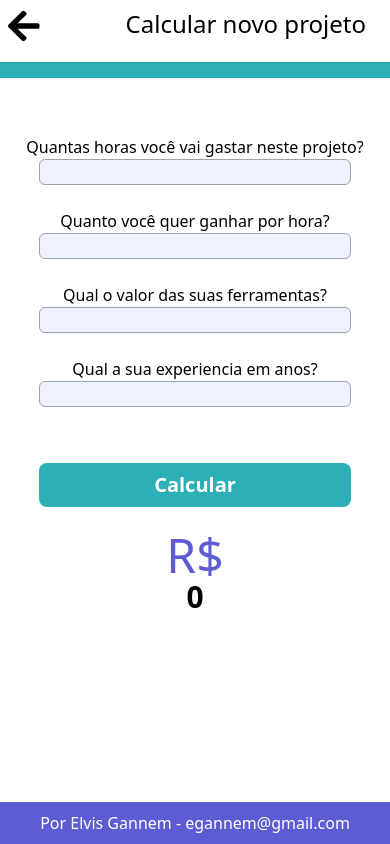
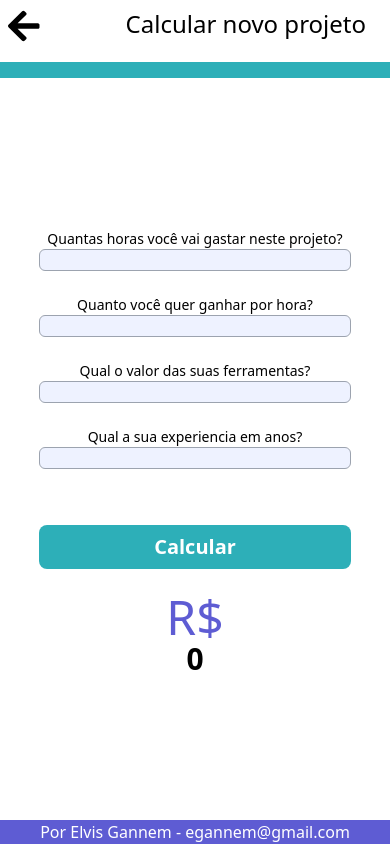
Before and after one commit to elvisgannem/freelancer-calc, a React (Create React App) app: page /newproject in a window 390 px wide. Built offline with nearby package versions, Linux system fonts and the light colour scheme.

Commit message:
visual changes

```diff
--- a/src/App.jsx
+++ b/src/App.jsx
@@ -12,7 +12,7 @@ const App = () => {
         <Router>
 
             <Route path='/' exact={true}>
-                <div className="h-full">
+                <div className="flex flex-col h-full justify-between">
                     <Header />
                     <HomeButtons />
                     <Footer />
@@ -21,7 +21,7 @@ const App = () => {
 
             <Route path='/newproject'>
 
-                <div className="h-full">
+                <div className="flex flex-col h-full justify-between">
                     <NewProjectHeader />
                     <NewProjectForm />
                     <Footer/>
--- a/src/components/Footer.jsx
+++ b/src/components/Footer.jsx
@@ -2,7 +2,7 @@ import React from 'react'
 
 const Footer = () => {
     return (
-        <div className="bg-one h-5p flex items-center justify-center">
+        <div className="bg-one flex items-center justify-center">
             <h4 className="text-white">Por Elvis Gannem - egannem@gmail.com</h4>
         </div>
     )
--- a/src/components/Header.jsx
+++ b/src/components/Header.jsx
@@ -2,7 +2,7 @@ import React from 'react'
 
 const Header = () => {
     return (
-        <div className="bg-one h-1/5 flex items-end">
+        <div className="bg-one pt-8">
             <h1 className="text-white pl-2 pb-2 text-2xl">Calculadora <br/>Freelancer</h1>
         </div>
     )
--- a/src/components/HomeButtons.jsx
+++ b/src/components/HomeButtons.jsx
@@ -4,9 +4,9 @@ import { Link } from 'react-router-dom'
 const HomeButtons = () => {
     return (
 
-        <div className="h-75p flex flex-col justify-center items-center gap-10 lg:flex-row lg:px-24 xl:px-28">
+        <div className="flex flex-col justify-center items-center lg:flex-row lg:px-24 xl:px-28 gap-10">
 
-                <button className="bg-two bg-opacity-75 p-6 rounded-md text-white text-xl w-2/3 shadow-lg relative bottom-5 focus:outline-none cursor-pointer md:w-2/4 lg:text-4xl"><Link to='/newproject'><p className="inline-block lg:block">Calcular</p> novo projeto</Link></button>
+                <button className="bg-two bg-opacity-75 p-6 rounded-md text-white text-xl w-2/3 shadow-lg relative bottom-5 focus:outline-none cursor-pointer md:w-2/4 lg:text-4xl "><Link to='/newproject'><p className="inline-block lg:block">Calcular</p> novo projeto</Link></button>
 
                 <button className="bg-three bg-opacity-75 rounded-md text-white text-lg w-2/3 p-6 shadow-lg relative bottom-5 focus:outline-none cursor-pointer md:w-2/4 lg:text-4xl"><p className="inline-block lg:block">Ver projetos</p> anteriores</button>
 
--- a/src/components/NewProjectForm.jsx
+++ b/src/components/NewProjectForm.jsx
@@ -41,9 +41,9 @@ const NewProjectForm = () => {
     }
 
     return (
-        <div className="h-4/5 md:flex md:flex-col md:justify-center md:relative md:bottom-12">
+        <div className=" md:flex md:flex-col md:justify-center md:relative md:bottom-12 text-sm">
 
-                <form id="newProjectForm" onSubmit={handleSubmit} className="text-center pt-2 md:flex md:flex-col md:justify-center md:items-center">
+                <form id="newProjectForm" onSubmit={handleSubmit} className="text-center pt-2 md:flex md:flex-col md:justify-center md:items-center relative">
 
                     <div className="md:flex md:w-70p md:justify-center md:items-end">
 
@@ -97,12 +97,14 @@ const NewProjectForm = () => {
 
                     </div>
 
-                </form>
-
-                <div className="text-center mt-6">
+                    <div className="text-center mt-6">
 
                     <p className="text-one text-5xl">R$ <strong className="text-black block text-3xl">{value}</strong></p>
                 </div>
+
+                </form>
+
+
 
 
 
--- a/src/components/NewProjectHeader.jsx
+++ b/src/components/NewProjectHeader.jsx
@@ -7,7 +7,7 @@ const NewProjectHeader = () => {
 
 
     return (
-        <div className="h-15p">
+        <div className="">
 
             <div className="flex justify-between p-2 md:justify-start">
                 <Link to='/'><FontAwesomeIcon icon={faArrowLeft} className="text-4xl"/></Link>
--- a/src/index.css
+++ b/src/index.css
@@ -6,6 +6,9 @@ body,
 html,
 #root {
   height: 100%;
+}
+
+body {
 }
 
 .h-5p {
```
